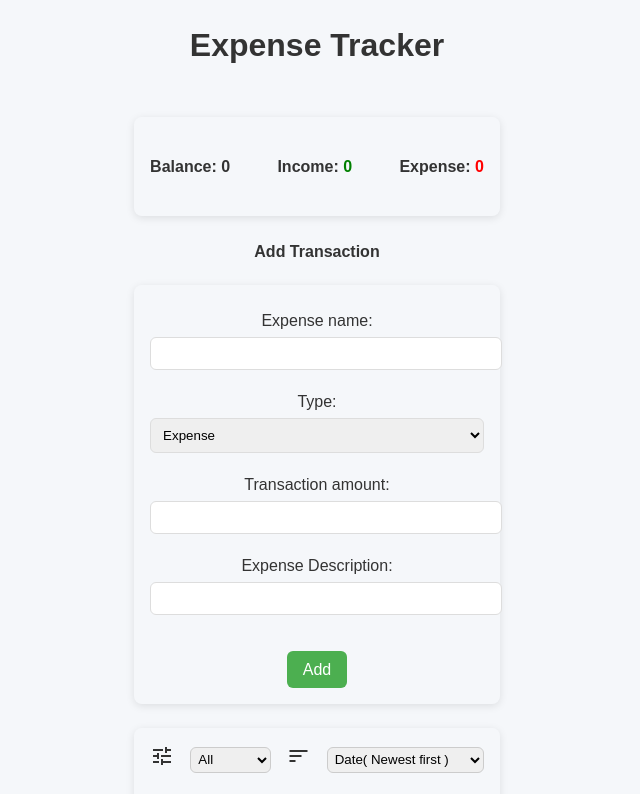
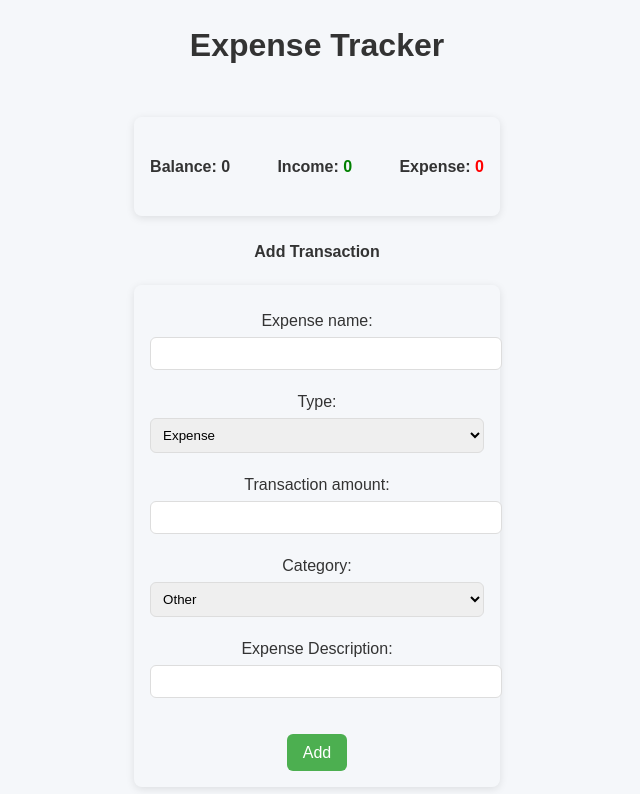
Before and after one commit to Yash-Agarwall/expense-tracker, a React (Vite) app: page / in a window 1280 px wide. Shown: the top 794 px of the page, without its empty margins (323-963 px from the left). Built offline with nearby package versions, Linux system fonts and the light colour scheme.

Commit message:
Added category field in form, list and page for pie-chart categorization

```diff
--- a/src/TransactionForm.jsx
+++ b/src/TransactionForm.jsx
@@ -1,5 +1,4 @@
 import { useEffect, useState } from "react";
-
 
 export default function TransactionForm({ initialValues, onSubmit }) {
   let [formData, setformData] = useState(initialValues);
@@ -71,7 +70,21 @@ export default function TransactionForm({ initialValues, onSubmit }) {
           onChange={handleChange}
         />
         <br />
-
+        <label htmlFor="category">Category: </label>
+        <select
+          name="category"
+          id="category"
+          onChange={handleChange}
+          value={formData.category}
+        >
+          <option value="food">Food</option>
+          <option value="grocery">Grocery</option>
+          <option value="shopping">Shopping</option>
+          <option value="travel">Travel</option>
+          <option value="bills">Bills</option>
+          <option value="other">Other</option>
+        </select>
+        <br />
         <label htmlFor="desc">Expense Description: </label>
         <input
           type="text"
--- a/src/TransactionList.jsx
+++ b/src/TransactionList.jsx
@@ -27,7 +27,7 @@ function TransactionItem({ transaction, onDelete, onEdit }) {
   return (
     <li onClick={() => setShowDetails((prev) => !prev)}>
       <div>
-        <span>{transaction.name}</span>
+        <span>{transaction.name}-{transaction.category}</span>
         <span>₹{transaction.amount}</span>
         <button
           onClick={(e) => {
@@ -48,13 +48,16 @@ function TransactionItem({ transaction, onDelete, onEdit }) {
             <b>Date:</b> {transaction.date}
           </p>
           <p>
-            <b>Category: </b>
+            <b>Type: </b>
             {transaction.type}
           </p>
           <p>
             <b>Description: </b>
             {transaction.description}
           </p>
+          <p>
+            <b>Category:</b> {transaction.category}
+          </p>
         </div>
       )}
     </li>
--- a/src/TransactionPage.jsx
+++ b/src/TransactionPage.jsx
@@ -80,6 +80,7 @@ export default function TransactionPage() {
             type: "expense",
             id: "",
             date: "",
+            category: "other"
           }
         }
         onSubmit={(transaction) => {
@@ -95,7 +96,9 @@ export default function TransactionPage() {
       />
       <div className="transaction-container">
         <div className="controls">
-          <label htmlFor="filter"><span class="material-symbols-outlined">tune</span></label>
+          <label htmlFor="filter"><span className="material-symbols-outlined">tune
+
+            </span></label>
           <select
             name="filter"
             id="filter"
```
